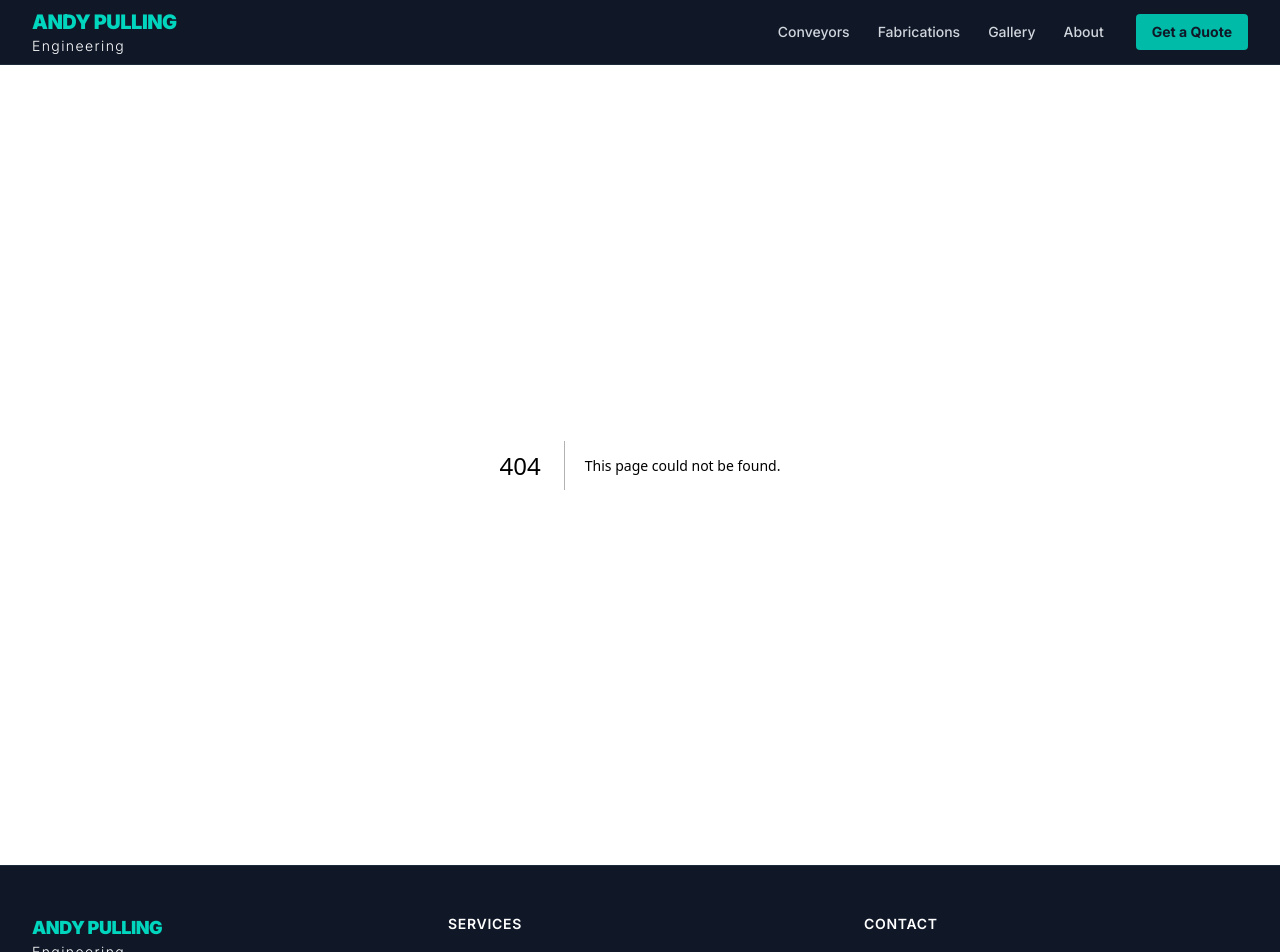
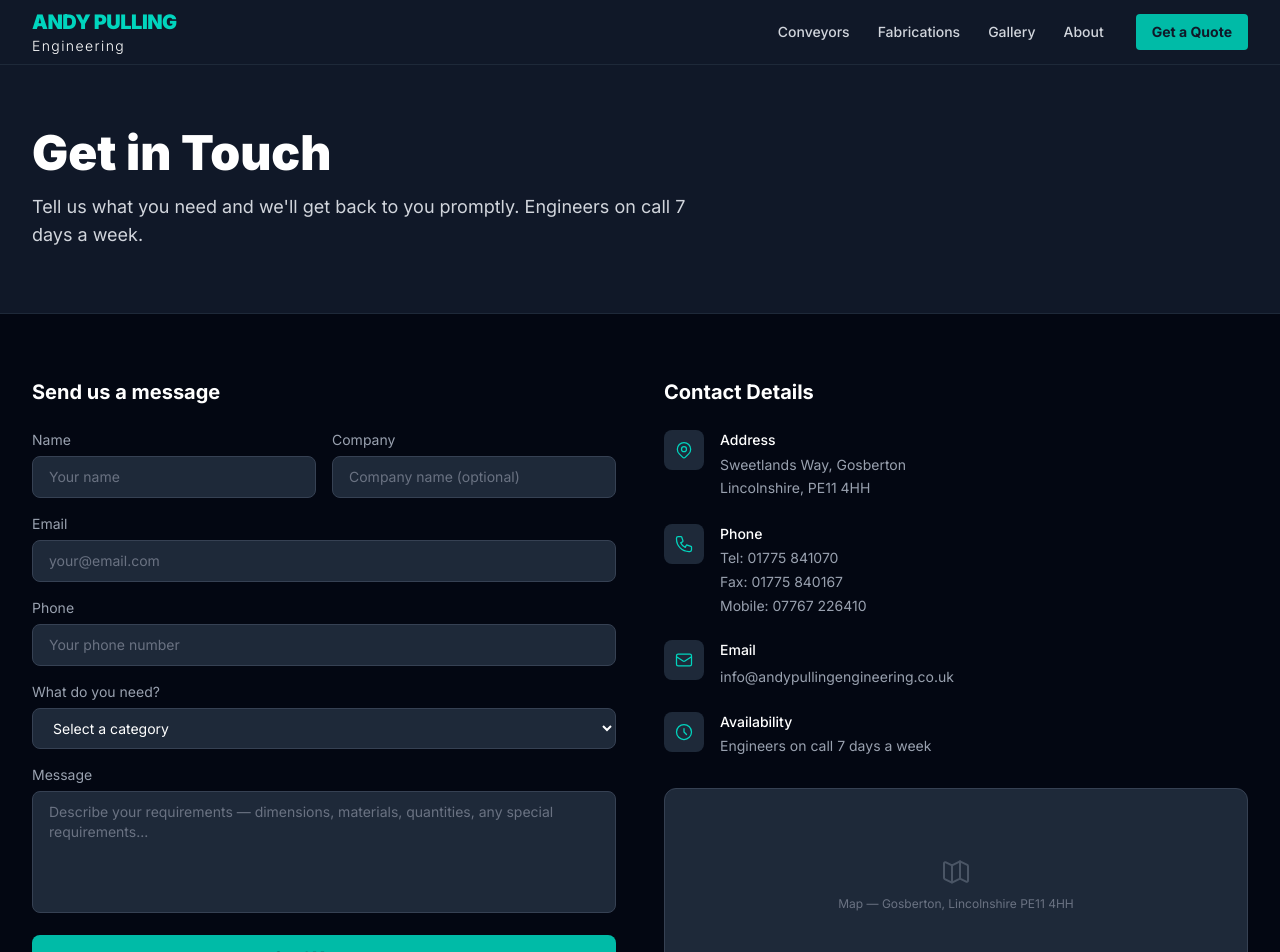
Before and after one commit to Daniel-Monk/andy-pulling-engineering, a Next.js app: page /contact in a window 1280 px wide. Before the commit this address had no page. Shown: the top 952 px of the page. Built offline with nearby package versions, Linux system fonts and the light colour scheme.

Commit message:
Add contact page with quote form, contact details and map placeholder

```diff
--- /dev/null
+++ b/app/contact/page.tsx
@@ -0,0 +1,182 @@
+import type { Metadata } from 'next';
+
+export const metadata: Metadata = {
+  title: 'Contact Us',
+  description: 'Get in touch with Andy Pulling Engineering for a quote on conveyors, fabrications or any food processing equipment. Call 01775 841070.',
+};
+
+export default function ContactPage() {
+  return (
+    <>
+      <section className="bg-gray-900 border-b border-gray-800">
+        <div className="max-w-7xl mx-auto px-4 sm:px-6 lg:px-8 py-16">
+          <h1 className="text-4xl md:text-5xl font-black text-white mb-4">Get in Touch</h1>
+          <p className="text-gray-300 text-lg max-w-2xl">
+            Tell us what you need and we&apos;ll get back to you promptly. Engineers on call 7 days a week.
+          </p>
+        </div>
+      </section>
+
+      <section className="py-16 px-4 sm:px-6 lg:px-8 max-w-7xl mx-auto">
+        <div className="grid md:grid-cols-2 gap-12">
+
+          {/* Contact form */}
+          <div>
+            <h2 className="text-xl font-bold text-white mb-6">Send us a message</h2>
+            <form className="space-y-4">
+              <div className="grid sm:grid-cols-2 gap-4">
+                <div>
+                  <label className="block text-sm text-gray-400 mb-1.5" htmlFor="name">Name</label>
+                  <input
+                    id="name"
+                    type="text"
+                    required
+                    className="w-full bg-gray-800 border border-gray-700 rounded-lg px-4 py-2.5 text-white text-sm placeholder-gray-500 focus:outline-none focus:border-teal-500 transition-colors"
+                    placeholder="Your name"
+                  />
+                </div>
+                <div>
+                  <label className="block text-sm text-gray-400 mb-1.5" htmlFor="company">Company</label>
+                  <input
+                    id="company"
+                    type="text"
+                    className="w-full bg-gray-800 border border-gray-700 rounded-lg px-4 py-2.5 text-white text-sm placeholder-gray-500 focus:outline-none focus:border-teal-500 transition-colors"
+                    placeholder="Company name (optional)"
+                  />
+                </div>
+              </div>
+              <div>
+                <label className="block text-sm text-gray-400 mb-1.5" htmlFor="email">Email</label>
+                <input
+                  id="email"
+                  type="email"
+                  required
+                  className="w-full bg-gray-800 border border-gray-700 rounded-lg px-4 py-2.5 text-white text-sm placeholder-gray-500 focus:outline-none focus:border-teal-500 transition-colors"
+                  placeholder="your@email.com"
+                />
+              </div>
+              <div>
+                <label className="block text-sm text-gray-400 mb-1.5" htmlFor="phone">Phone</label>
+                <input
+                  id="phone"
+                  type="tel"
+                  className="w-full bg-gray-800 border border-gray-700 rounded-lg px-4 py-2.5 text-white text-sm placeholder-gray-500 focus:outline-none focus:border-teal-500 transition-colors"
+                  placeholder="Your phone number"
+                />
+              </div>
+              <div>
+                <label className="block text-sm text-gray-400 mb-1.5" htmlFor="subject">What do you need?</label>
+                <select
+                  id="subject"
+                  className="w-full bg-gray-800 border border-gray-700 rounded-lg px-4 py-2.5 text-white text-sm focus:outline-none focus:border-teal-500 transition-colors"
+                >
+                  <option value="">Select a category</option>
+                  <option>Conveyor / Elevator</option>
+                  <option>Tank / Vessel / Bin</option>
+                  <option>Washer / Table</option>
+                  <option>Platform / Stairs</option>
+                  <option>Alteration / Repair</option>
+                  <option>Other Fabrication</option>
+                  <option>General Enquiry</option>
+                </select>
+              </div>
+              <div>
+                <label className="block text-sm text-gray-400 mb-1.5" htmlFor="message">Message</label>
+                <textarea
+                  id="message"
+                  rows={5}
+                  required
+                  className="w-full bg-gray-800 border border-gray-700 rounded-lg px-4 py-2.5 text-white text-sm placeholder-gray-500 focus:outline-none focus:border-teal-500 transition-colors resize-none"
+                  placeholder="Describe your requirements — dimensions, materials, quantities, any special requirements..."
+                />
+              </div>
+              <button
+                type="submit"
+                className="w-full bg-teal-500 hover:bg-teal-400 text-gray-900 font-bold py-3 rounded-lg transition-colors text-sm"
+              >
+                Send Message
+              </button>
+              <p className="text-gray-600 text-xs text-center">We aim to respond within one working day.</p>
+            </form>
+          </div>
+
+          {/* Contact details */}
+          <div>
+            <h2 className="text-xl font-bold text-white mb-6">Contact Details</h2>
+            <div className="space-y-6">
+              <div className="flex gap-4">
+                <div className="flex-shrink-0 w-10 h-10 bg-gray-800 rounded-lg flex items-center justify-center text-teal-400">
+                  <svg className="w-5 h-5" fill="none" stroke="currentColor" viewBox="0 0 24 24">
+                    <path strokeLinecap="round" strokeLinejoin="round" strokeWidth={1.5} d="M17.657 16.657L13.414 20.9a1.998 1.998 0 01-2.827 0l-4.244-4.243a8 8 0 1111.314 0z" />
+                    <path strokeLinecap="round" strokeLinejoin="round" strokeWidth={1.5} d="M15 11a3 3 0 11-6 0 3 3 0 016 0z" />
+                  </svg>
+                </div>
+                <div>
+                  <div className="text-white font-medium text-sm mb-1">Address</div>
+                  <div className="text-gray-400 text-sm leading-relaxed">
+                    Sweetlands Way, Gosberton<br />
+                    Lincolnshire, PE11 4HH
+                  </div>
+                </div>
+              </div>
+
+              <div className="flex gap-4">
+                <div className="flex-shrink-0 w-10 h-10 bg-gray-800 rounded-lg flex items-center justify-center text-teal-400">
+                  <svg className="w-5 h-5" fill="none" stroke="currentColor" viewBox="0 0 24 24">
+                    <path strokeLinecap="round" strokeLinejoin="round" strokeWidth={1.5} d="M3 5a2 2 0 012-2h3.28a1 1 0 01.948.684l1.498 4.493a1 1 0 01-.502 1.21l-2.257 1.13a11.042 11.042 0 005.516 5.516l1.13-2.257a1 1 0 011.21-.502l4.493 1.498a1 1 0 01.684.949V19a2 2 0 01-2 2h-1C9.716 21 3 14.284 3 6V5z" />
+                  </svg>
+                </div>
+                <div>
+                  <div className="text-white font-medium text-sm mb-1">Phone</div>
+                  <div className="space-y-1">
+                    <a href="tel:01775841070" className="block text-gray-400 hover:text-teal-400 transition-colors text-sm">Tel: 01775 841070</a>
+                    <a href="tel:01775840167" className="block text-gray-400 hover:text-teal-400 transition-colors text-sm">Fax: 01775 840167</a>
+                    <a href="tel:07767226410" className="block text-gray-400 hover:text-teal-400 transition-colors text-sm">Mobile: 07767 226410</a>
+                  </div>
+                </div>
+              </div>
+
+              <div className="flex gap-4">
+                <div className="flex-shrink-0 w-10 h-10 bg-gray-800 rounded-lg flex items-center justify-center text-teal-400">
+                  <svg className="w-5 h-5" fill="none" stroke="currentColor" viewBox="0 0 24 24">
+                    <path strokeLinecap="round" strokeLinejoin="round" strokeWidth={1.5} d="M3 8l7.89 5.26a2 2 0 002.22 0L21 8M5 19h14a2 2 0 002-2V7a2 2 0 00-2-2H5a2 2 0 00-2 2v10a2 2 0 002 2z" />
+                  </svg>
+                </div>
+                <div>
+                  <div className="text-white font-medium text-sm mb-1">Email</div>
+                  <a href="mailto:info@andypullingengineering.co.uk" className="text-gray-400 hover:text-teal-400 transition-colors text-sm">
+                    info@andypullingengineering.co.uk
+                  </a>
+                </div>
+              </div>
+
+              <div className="flex gap-4">
+                <div className="flex-shrink-0 w-10 h-10 bg-gray-800 rounded-lg flex items-center justify-center text-teal-400">
+                  <svg className="w-5 h-5" fill="none" stroke="currentColor" viewBox="0 0 24 24">
+                    <path strokeLinecap="round" strokeLinejoin="round" strokeWidth={1.5} d="M12 8v4l3 3m6-3a9 9 0 11-18 0 9 9 0 0118 0z" />
+                  </svg>
+                </div>
+                <div>
+                  <div className="text-white font-medium text-sm mb-1">Availability</div>
+                  <div className="text-gray-400 text-sm">Engineers on call 7 days a week</div>
+                </div>
+              </div>
+            </div>
+
+            {/* Map placeholder */}
+            <div className="mt-8">
+              <div className="w-full h-48 bg-gray-800 rounded-xl border border-gray-700 flex items-center justify-center">
+                <div className="text-center">
+                  <svg className="w-8 h-8 text-gray-600 mx-auto mb-2" fill="none" stroke="currentColor" viewBox="0 0 24 24">
+                    <path strokeLinecap="round" strokeLinejoin="round" strokeWidth={1.5} d="M9 20l-5.447-2.724A1 1 0 013 16.382V5.618a1 1 0 011.447-.894L9 7m0 13l6-3m-6 3V7m6 10l4.553 2.276A1 1 0 0021 18.382V7.618a1 1 0 00-.553-.894L15 4m0 13V4m0 0L9 7" />
+                  </svg>
+                  <p className="text-gray-500 text-xs">Map — Gosberton, Lincolnshire PE11 4HH</p>
+                </div>
+              </div>
+            </div>
+          </div>
+        </div>
+      </section>
+    </>
+  );
+}
```
